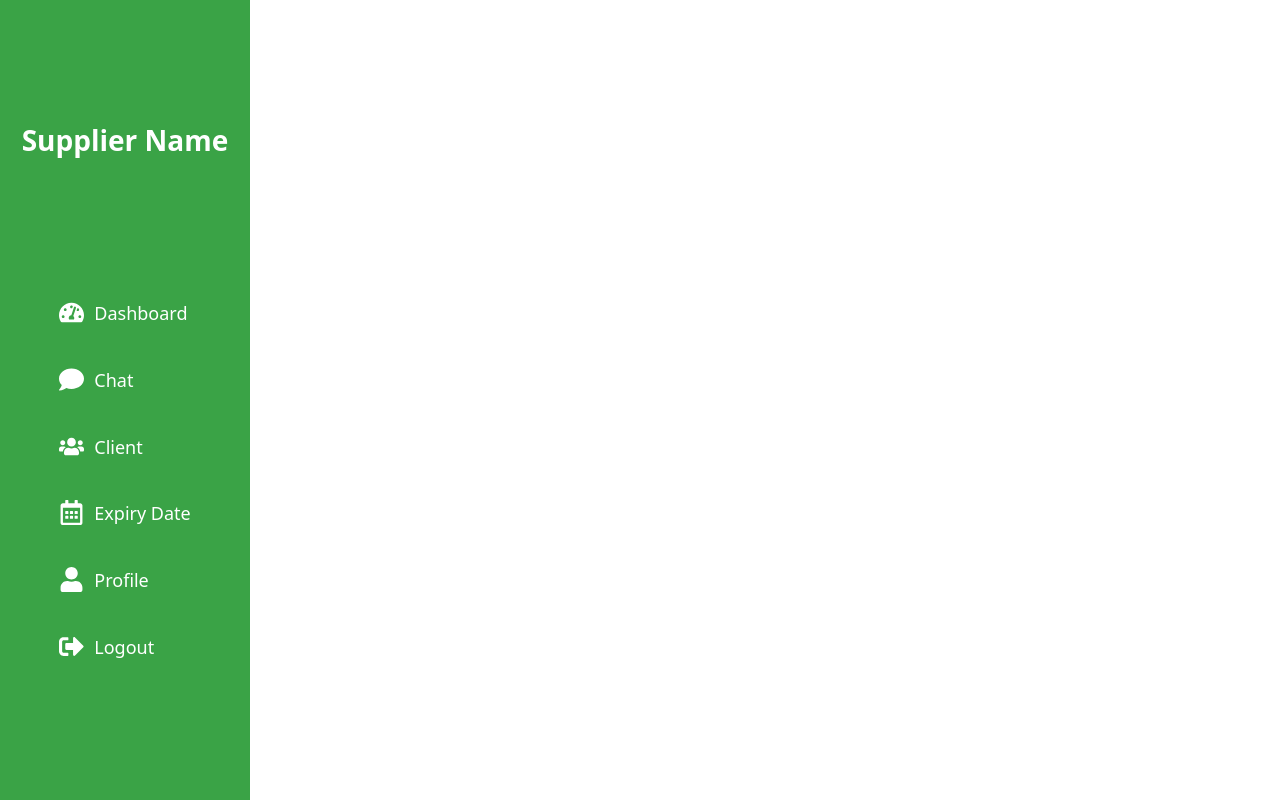
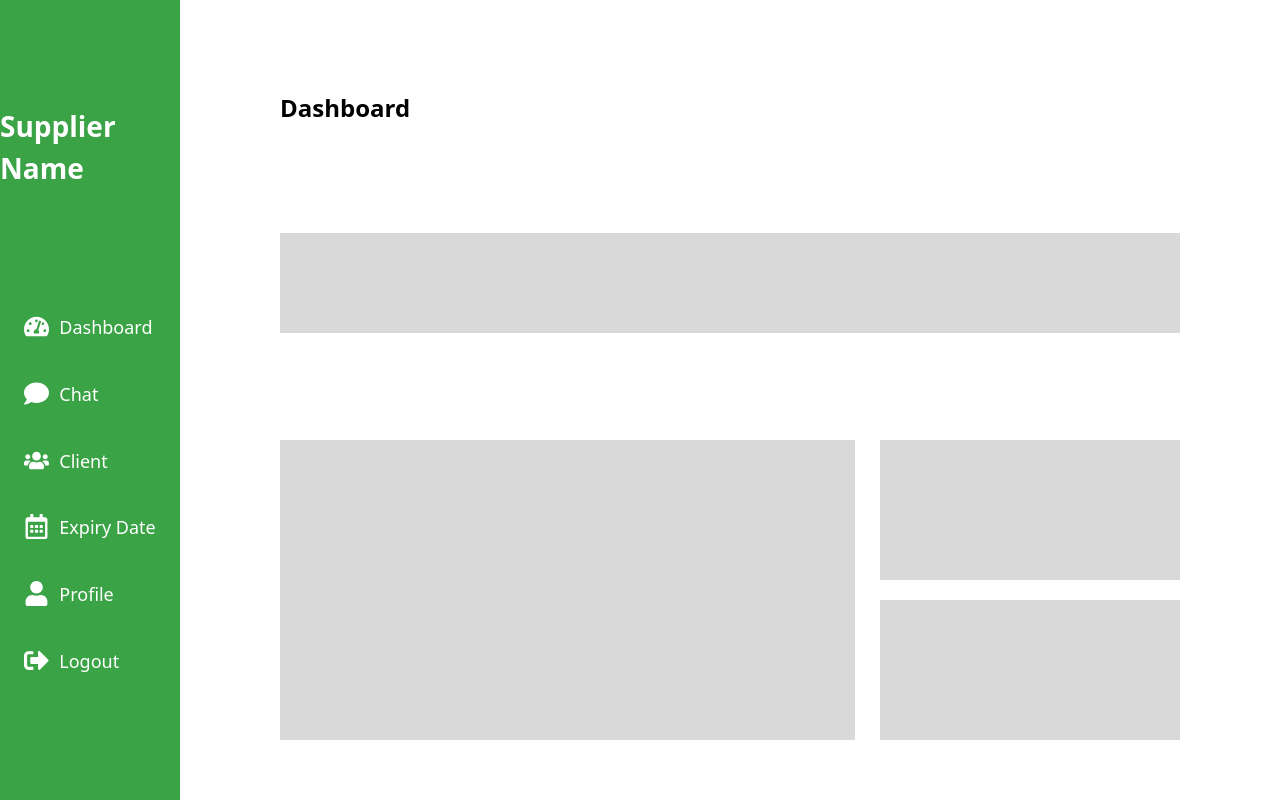
Before and after one commit to khaled-bissani/shelves-tracker, a React (Create React App) app in the folder supplier-frontend/: page /home in a window 1280 px wide. Built offline with nearby package versions, Linux system fonts and the light colour scheme.

Commit message:
Frontend <> Supplier frontend: adding elements to the home page

```diff
--- a/supplier-frontend/src/pages/home/Home.js
+++ b/supplier-frontend/src/pages/home/Home.js
@@ -3,8 +3,19 @@ import SideBar from '../../components/SideBar'
 
 const Home = () => {
   return (
-    <div>
+    <div className='flex'>
       <SideBar/>
+      <div className='flex flex-col justify-between mt-[90px] mb-[60px] mx-[100px]'>
+        <p className='text-[24px] font-sans font-bold'>Dashboard</p>
+        <div className='w-[900px] h-[100px] bg-[#D9D9D9]'></div>
+        <div className='flex justify-between'>
+          <div className='w-[575px] h-[300px] bg-[#D9D9D9]'></div>
+          <div className='flex flex-col justify-between'>
+            <div className='w-[300px] h-[140px] bg-[#D9D9D9]'></div>
+            <div className='w-[300px] h-[140px] bg-[#D9D9D9]'></div>
+          </div>
+        </div>
+      </div>
     </div>
   )
 }
```
